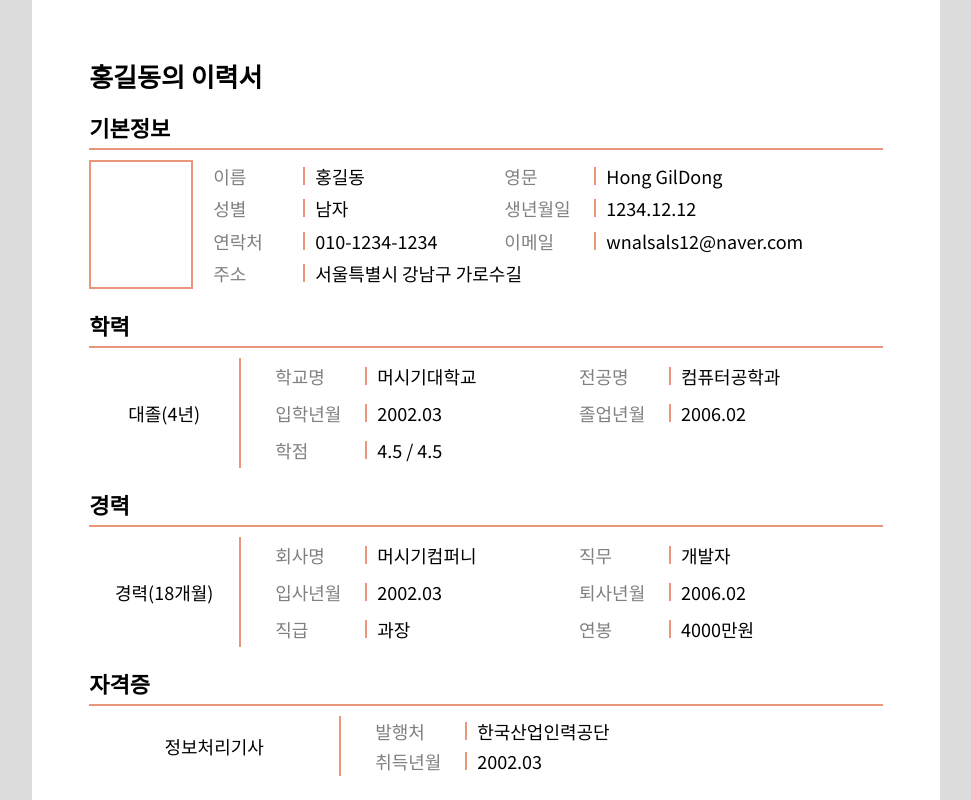
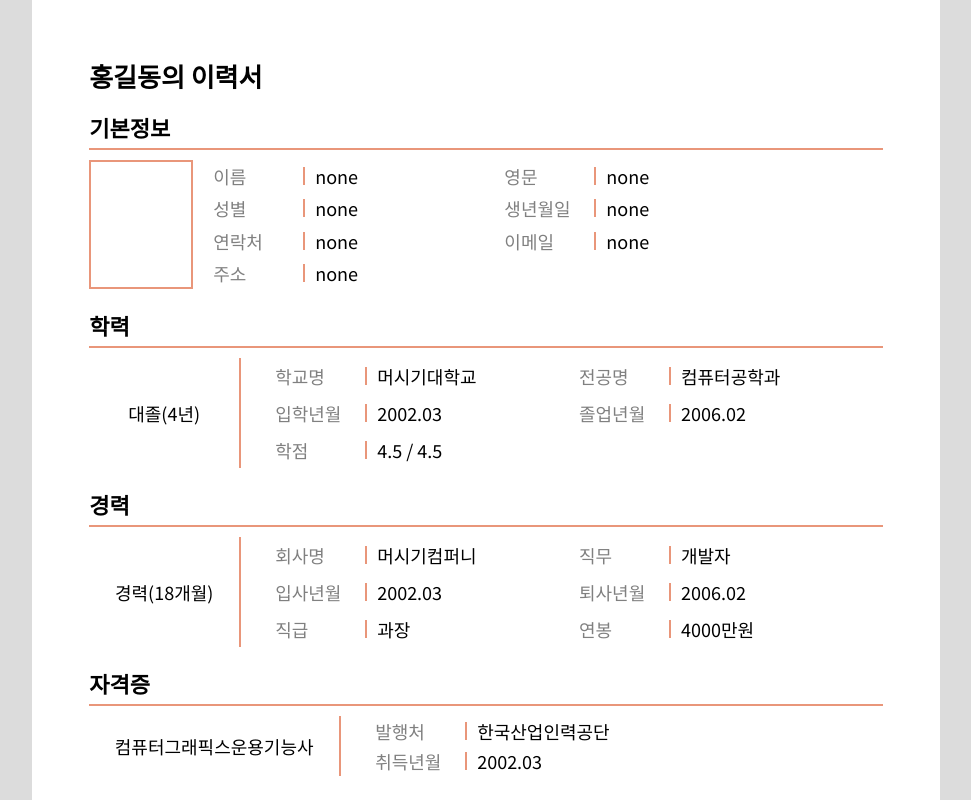
Before and after one commit to wnalsals123/Resume_Project, a React (Create React App) app in the folder resume/: page /preview in a window 1280 px wide. Shown: the top 800 px of the page, without its empty margins (154-1125 px from the left). Built offline with nearby package versions, Linux system fonts and the light colour scheme.

Commit message:
context api로 유저정보 전달 구현중

```diff
--- a/resume/src/components/Bottom/ResumeCompleted.js
+++ b/resume/src/components/Bottom/ResumeCompleted.js
@@ -1,6 +1,22 @@
+import { UserContext } from "components/Data/UserData"
+import { useContext } from "react"
 
 const ResumeCompleted = () => {
+  const {updateUserValue} = useContext(UserContext)
+  console.log(updateUserValue)
+
   const opnePreview = () => {
+    const Values = [
+      { key: 0, id: 0, name: "이름", value: document.getElementById("이름").value },
+      { key: 1, id: 0, name: "영문", value: document.getElementById("영문").value },
+      { key: 2, id: 0, name: "성별", value: document.getElementById("성별").innerText },
+      { key: 3, id: 0, name: "생년월일", value: document.getElementById("생년월일").value },
+      { key: 4, id: 0, name: "연락처", value: document.getElementById("연락처").value },
+      { key: 5, id: 0, name: "이메일", value: document.getElementById("이메일").value },
+      { key: 6, id: 0, name: "주소", value: document.getElementById("주소").value },
+      { key: 7, id: 0, name: "사진", value: "none" }
+    ]
+    updateUserValue(Values)
     window.open("preview", "preview", "width=1000, height=1200")
   }
 
--- a/resume/src/components/Content/BasicInfo.js
+++ b/resume/src/components/Content/BasicInfo.js
@@ -3,20 +3,6 @@ import { inputBoxFocus, inputBoxBlur } from './Event/InputEvent'
 import { PopupDom, PopupPostCode } from 'components'
 
 const BasicInfo = () => {
-  const [basicInfoValue, setBasicInfoValue] = useState([
-    { key: 0, id: 0, name: "이름", value: "none"},
-    { key: 1, id: 0, name: "영문", value: "none"},
-    { key: 2, id: 0, name: "성별", value: "none"},
-    { key: 3, id: 0, name: "생년월일", value: "none"},
-    { key: 4, id: 0, name: "연락처", value: "none"},
-    { key: 5, id: 0, name: "이메일", value: "none"},
-    { key: 6, id: 0, name: "주소", value: "none"},
-    { key: 7, id: 0, name: "사진", value: "none"}
-  ])
-
-  const changeValue = (e, name) => {
-    setBasicInfoValue(basicInfoValue.map(item => name === item.name ? {key: item.key, id: item.id, name: item.name, value: e.target.value} : item))
-  }
   // 성별 선택
   const [sexVisble, setSexVisble] = useState("none")
   const [sexValue, setSexValue] = useState("남자")
@@ -163,13 +149,12 @@ const BasicInfo = () => {
   // 기본 정보 렌더링
   return (
     <div className="basicInfo" id="기본정보" style={{zIndex: 100}}>
-
       <h2>기본 정보</h2>
 
       <div className="row">
         <div className="inputBox 이름" id="inputBox 이름">
           <span>이름</span>
-          <input onChange={(e)=>{changeValue(e, '이름')}} onFocus={inputBoxFocus} onBlur={inputBoxBlur} id="이름" type="text" placeholder="홍길동"></input>
+          <input onFocus={inputBoxFocus} onBlur={inputBoxBlur} id="이름" type="text" placeholder="홍길동"></input>
         </div>
         <div className="inputBox 영문" id="inputBox 영문">
           <span>영문</span>
@@ -178,7 +163,7 @@ const BasicInfo = () => {
         <div className="inputBox 성별" id="inputBox 성별" style={{zIndex: 100}}>
           <button onClick={ShowDrop} onBlur={HideDrop}>
             <span>성별</span>
-            <span style={{ fontSize: "20px", color: 색상, height: "45px" }}>{sexValue}</span>
+            <span id="성별" style={{ fontSize: "20px", color: 색상, height: "45px" }}>{sexValue}</span>
           </button>
           <div className="dropBox" style={{display: sexVisble}}>
             <SexBox/>
--- /dev/null
+++ b/resume/src/components/Data/UserData.js
@@ -0,0 +1,32 @@
+import { createContext } from 'react';
+
+const UserContext = createContext({
+  userValue: [],
+  updateUserValue: () => {}
+})
+
+const UserProvider = ({ children }) => {
+  let userValue = [
+    { key: 0, id: 0, name: "이름", value: "none" },
+    { key: 1, id: 0, name: "영문", value: "none" },
+    { key: 2, id: 0, name: "성별", value: "none" },
+    { key: 3, id: 0, name: "생년월일", value: "none" },
+    { key: 4, id: 0, name: "연락처", value: "none" },
+    { key: 5, id: 0, name: "이메일", value: "none" },
+    { key: 6, id: 0, name: "주소", value: "none" },
+    { key: 7, id: 0, name: "사진", value: "none" }
+  ]
+
+  const updateUserValue = (data) => {
+    userValue = data
+    console.log(userValue)
+  }
+
+  return (
+      <UserContext.Provider value={{userValue, updateUserValue}}>
+        {children}
+      </UserContext.Provider>
+  )
+}
+
+export { UserContext, UserProvider }
--- a/resume/src/components/Result/Preview.css
+++ b/resume/src/components/Result/Preview.css
@@ -306,13 +306,13 @@
 }
 
 .previewPreFlexItem {
-  border-left: 2px solid #E9967A;
+  border-right: 2px solid #E9967A;
   flex-basis: 0;
   flex-grow: 1;
 }
 
 .previewPreFlexItem:nth-child(5) {
-  border-right: 2px solid #E9967A;
+  border-right: 0;
 }
 /* 자기소개서 */
 .previewIntroWrap {
--- a/resume/src/components/Result/Preview.js
+++ b/resume/src/components/Result/Preview.js
@@ -1,6 +1,11 @@
+import { UserContext } from 'components/Data/UserData';
+import { useContext } from 'react';
 import './Preview.css';
 
 const Preview = () => {
+  const {userValue} = useContext(UserContext)
+  console.log(userValue)
+
   const spanStyle = {
     display: "inline-block",
     width: "90px",
@@ -28,19 +33,19 @@ const Preview = () => {
           <div className="previewBaiscInfoImg"></div>
           <div className="previewBaiscInfo">
             <div className="previewBaiscInfoFlex">
-              <div className="previewBaiscInfoFlexItem"><span style={spanStyle}>이름</span><span>홍길동</span></div>
-              <div className="previewBaiscInfoFlexItem"><span style={spanStyle}>영문</span><span><span>Hong GilDong</span></span></div>
+              <div className="previewBaiscInfoFlexItem"><span style={spanStyle}>이름</span><span>{userValue[0].value}</span></div>
+              <div className="previewBaiscInfoFlexItem"><span style={spanStyle}>영문</span><span><span>{userValue[1].value}</span></span></div>
             </div>
             <div className="previewBaiscInfoFlex">
-              <div className="previewBaiscInfoFlexItem"><span style={spanStyle}>성별</span><span>남자</span></div>
-              <div className="previewBaiscInfoFlexItem"><span style={spanStyle}>생년월일</span><span>1234.12.12</span></div>
+              <div className="previewBaiscInfoFlexItem"><span style={spanStyle}>성별</span><span>{userValue[2].value}</span></div>
+              <div className="previewBaiscInfoFlexItem"><span style={spanStyle}>생년월일</span><span>{userValue[3].value}</span></div>
             </div>
             <div className="previewBaiscInfoFlex">
-              <div className="previewBaiscInfoFlexItem"><span style={spanStyle}>연락처</span><span>010-1234-1234</span></div>
-              <div className="previewBaiscInfoFlexItem"><span style={spanStyle}>이메일</span><span>wnalsals12@naver.com</span></div>
+              <div className="previewBaiscInfoFlexItem"><span style={spanStyle}>연락처</span><span>{userValue[4].value}</span></div>
+              <div className="previewBaiscInfoFlexItem"><span style={spanStyle}>이메일</span><span>{userValue[5].value}</span></div>
             </div>
             <div className="previewBaiscInfoFlex">
-              <div className="previewBaiscInfoFlexItem"><span style={spanStyle}>주소</span><span>서울특별시 강남구 가로수길</span></div>
+              <div className="previewBaiscInfoFlexItem"><span style={spanStyle}>주소</span><span>{userValue[6].value}</span></div>
             </div>
           </div>
         </div>
@@ -87,7 +92,7 @@ const Preview = () => {
       <div className="previewBox">
         <h2>자격증</h2>
         <div className="previewCertificateWrap">
-          <div className="previewCertificateTitle">정보처리기사</div>
+          <div className="previewCertificateTitle">컴퓨터그래픽스운용기능사</div>
           <div className="previewCertificate">
             <div className="previewCertificateFlex">
               <div className="previewCertificateFlexItem"><span style={spanStyle}>발행처</span><span>한국산업인력공단</span></div>
--- a/resume/src/index.js
+++ b/resume/src/index.js
@@ -5,16 +5,19 @@ import './index.css';
 import App from './App';
 import { Preview } from 'components';
 import reportWebVitals from './testing/reportWebVitals';
+import { UserProvider } from 'components/Data/UserData';
 
 const root = ReactDOM.createRoot(document.getElementById('root'));
 root.render(
   <React.StrictMode>
+    <UserProvider>
       <BrowserRouter>
         <Routes>
           <Route path="/" element={<App />} />
           <Route path="preview" element={<Preview />} />
         </Routes>
       </BrowserRouter>
+    </UserProvider>
   </React.StrictMode>
 );
 
```
Lines whose indentation alone changed are shown as unchanged.
